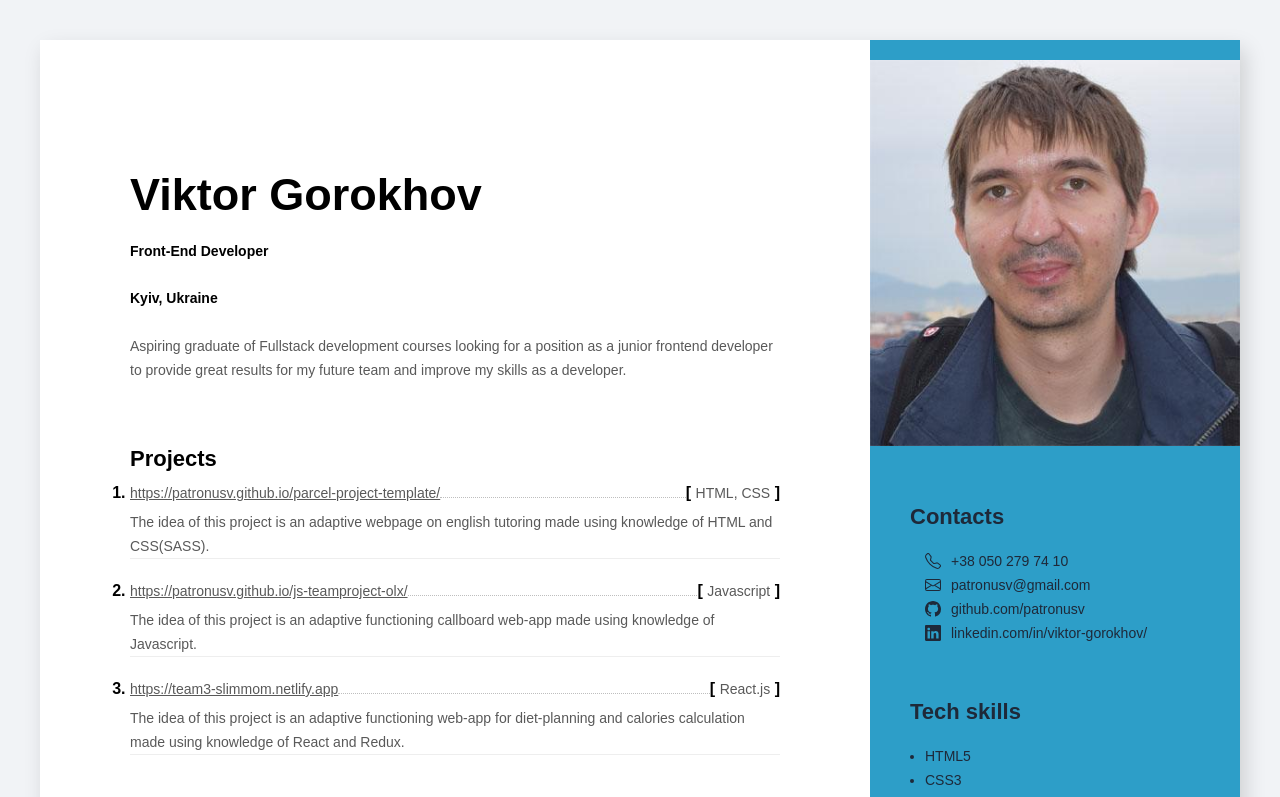
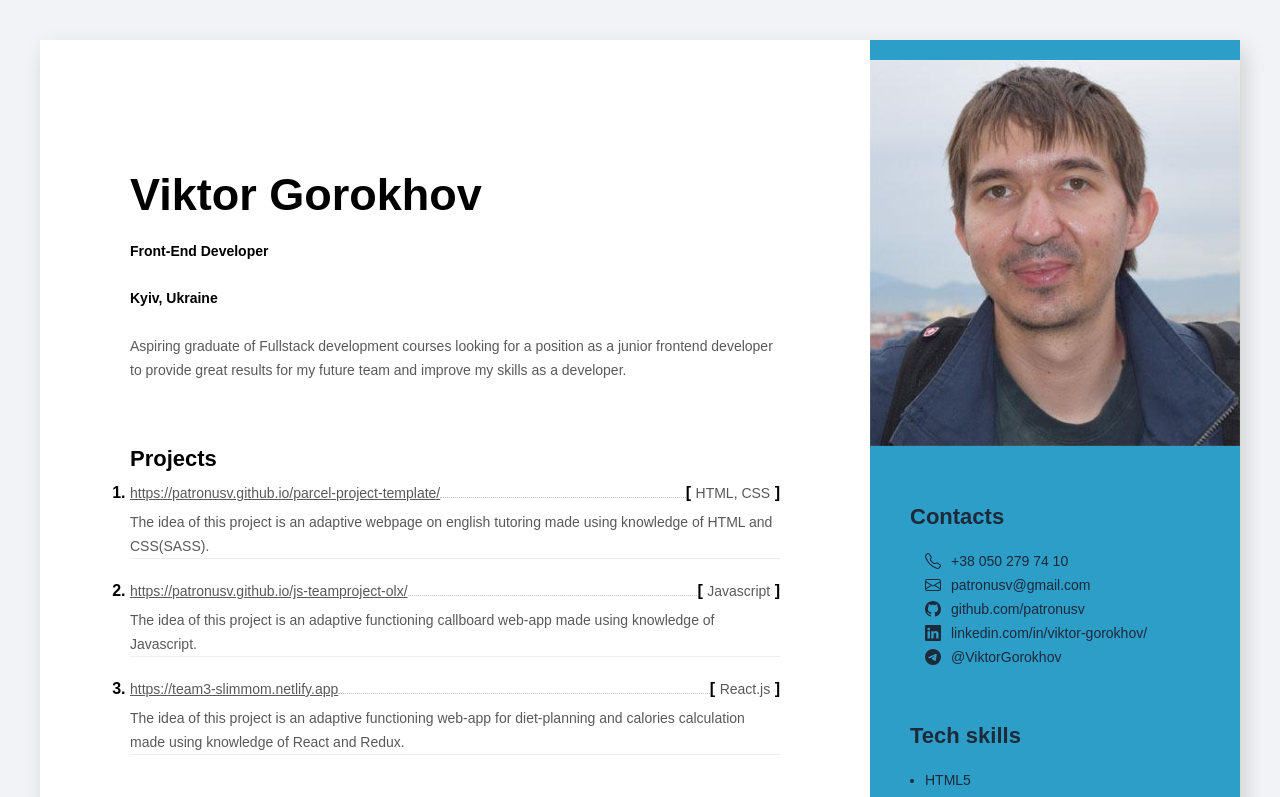
Before and after one commit to patronusv/resume, a JavaScript app: page / in a window 1280 px wide. Shown: the top 797 px of the page. Built offline with nearby package versions, Linux system fonts and the light colour scheme; the HTML template or start-up script is replaced by a standard one.

Commit message:
adds telegram

```diff
--- /dev/null
+++ b/src/assets/icons/Telegram.js
@@ -0,0 +1,9 @@
+const Telegram = () => {
+  return (
+    <svg xmlns="http://www.w3.org/2000/svg" width="16" height="16" fill="currentColor" class="bi bi-telegram" viewBox="0 0 16 16">
+      <path d="M16 8A8 8 0 1 1 0 8a8 8 0 0 1 16 0zM8.287 5.906c-.778.324-2.334.994-4.666 2.01-.378.15-.577.298-.595.442-.03.243.275.339.69.47l.175.055c.408.133.958.288 1.243.294.26.006.549-.1.868-.32 2.179-1.471 3.304-2.214 3.374-2.23.05-.012.12-.026.166.016.047.041.042.12.037.141-.03.129-1.227 1.241-1.846 1.817-.193.18-.33.307-.358.336a8.154 8.154 0 0 1-.188.186c-.38.366-.664.64.015 1.088.327.216.589.393.85.571.284.194.568.387.936.629.093.06.183.125.27.187.331.236.63.448.997.414.214-.02.435-.22.547-.82.265-1.417.786-4.486.906-5.751a1.426 1.426 0 0 0-.013-.315.337.337 0 0 0-.114-.217.526.526 0 0 0-.31-.093c-.3.005-.763.166-2.984 1.09z" />
+    </svg>
+  );
+};
+
+export default Telegram;
--- a/src/data/data.js
+++ b/src/data/data.js
@@ -2,6 +2,7 @@
 import LinkedIn from '../assets/icons/LinkedIn';
 import Mail from '../assets/icons/Mail';
 import Tel from '../assets/icons/Tel';
+import Telegram from '../assets/icons/Telegram';
 
 export default {
   contacts: [
@@ -9,6 +10,7 @@
     { icon: Mail(), link: 'mailto:patronusv@gmail.com', text: 'patronusv@gmail.com' },
     { icon: Git(), link: 'https://github.com/patronusv', text: 'github.com/patronusv' },
     { icon: LinkedIn(), link: 'https://www.linkedin.com/in/viktor-gorokhov/', text: 'linkedin.com/in/viktor-gorokhov/' },
+    { icon: Telegram(), link: 'https://t.me/ViktorGorokhov', text: '@ViktorGorokhov' },
   ],
   techSkills: ['HTML5', 'CSS3', 'GIT', 'WebPack', 'JavaScript', 'React.js', 'Scrum', 'Agile'],
   // 'Node.js',
```
